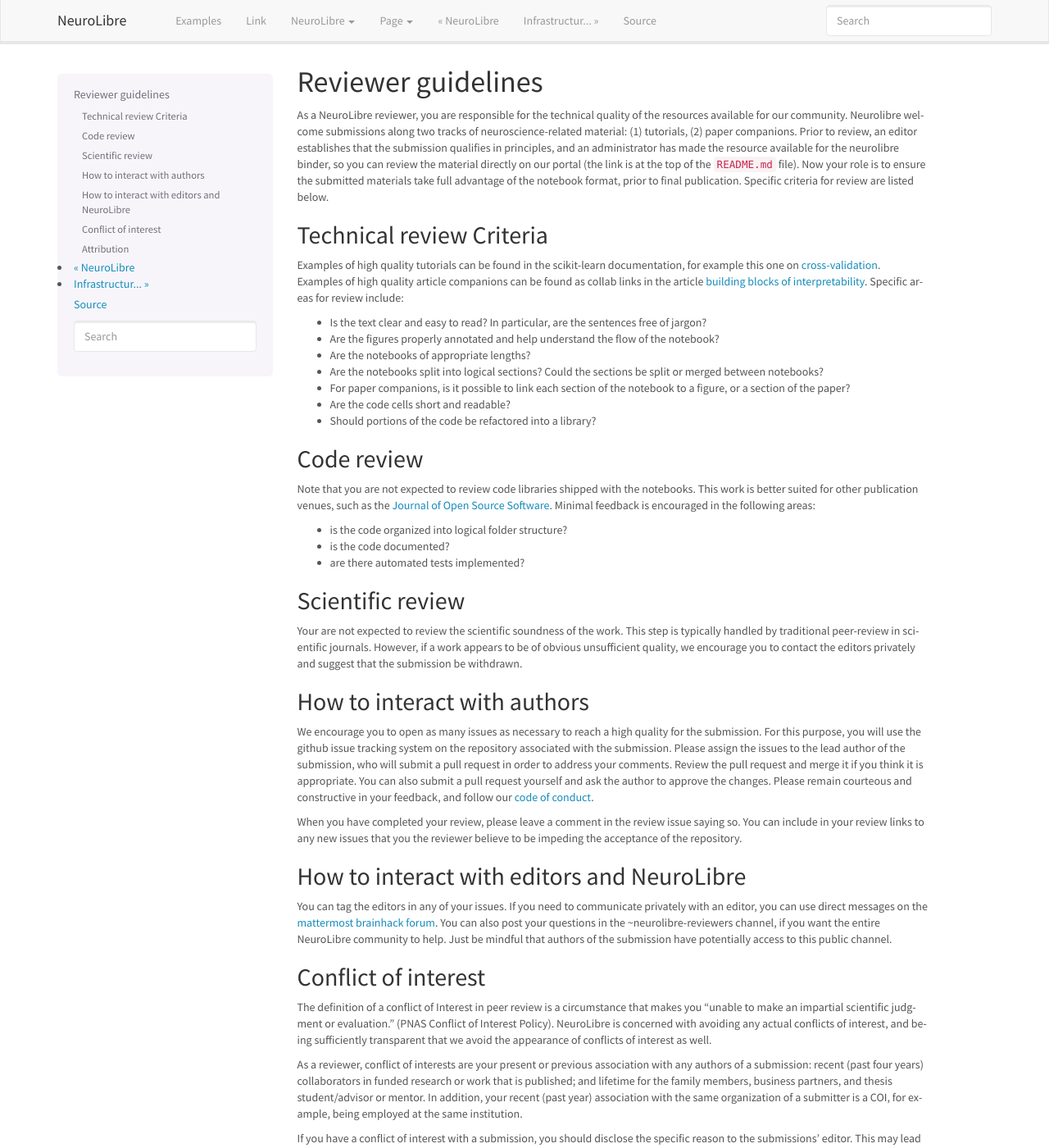
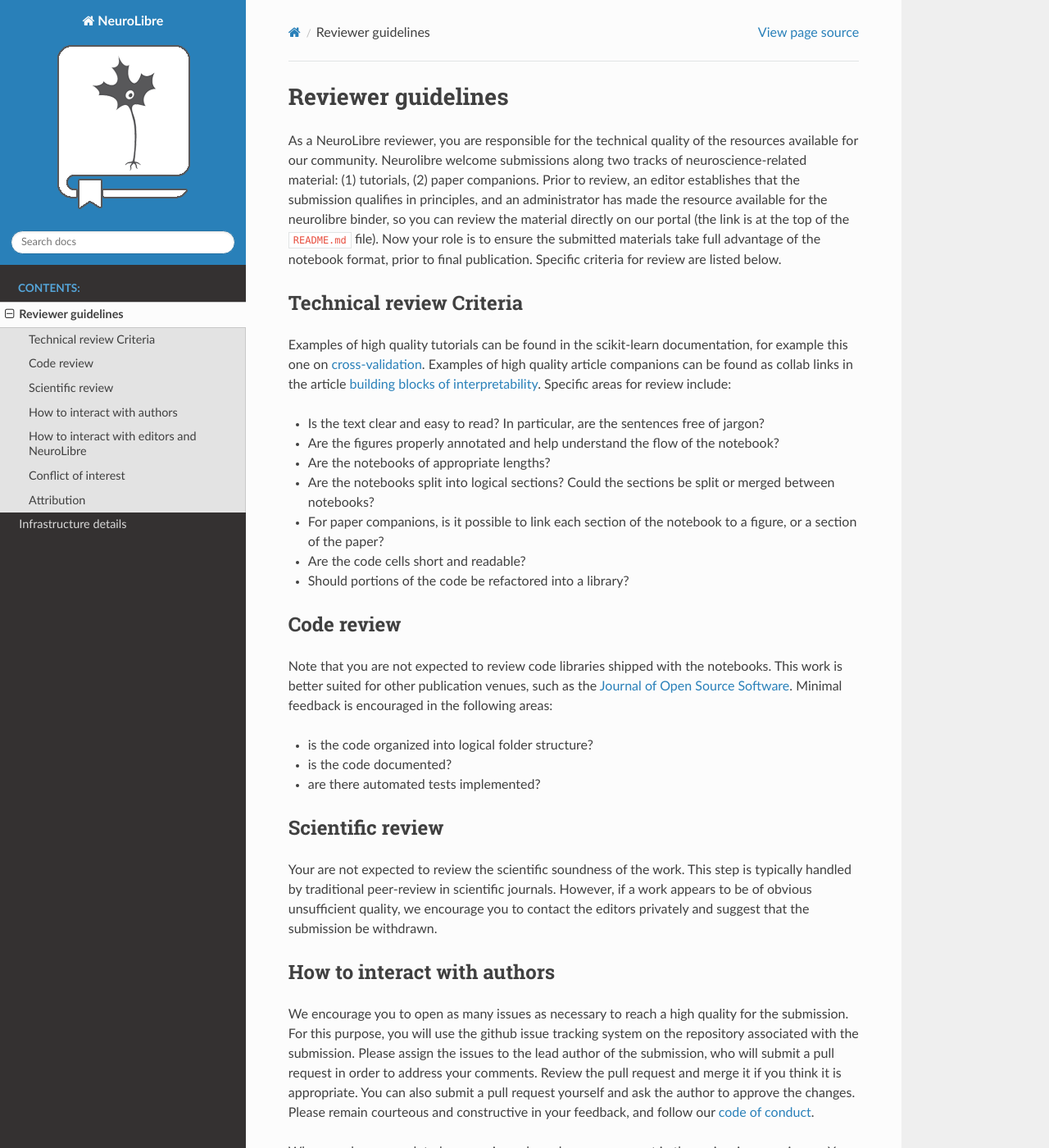
Before and after one commit to neurolibre/docs.neurolibre.org, a Sphinx documentation site: the page built from source/REVIEWER.md, in a window 1280 px wide and 1400 px high. Shown: the whole window at 82% size. Built offline with Sphinx 7.4.7 and the Read the Docs theme 2.0.0, drawn with Linux system fonts in a browser that asks for light colours; some of the changed text lies outside the part shown.

Commit message:
switching back to old RTD theme after team poll

```diff
--- a/requirements.txt
+++ b/requirements.txt
@@ -1,3 +1,3 @@
 sphinx
 recommonmark
-sphinx-bootstrap-theme
+sphinx_rtd_theme
--- a/source/conf.py
+++ b/source/conf.py
@@ -48,89 +48,15 @@
 # The theme to use for HTML and HTML Help pages.  See the documentation for
 # a list of builtin themes.
 #
-html_theme = 'bootstrap'
-# html_theme_path = sphinx_bootstrap_theme.get_html_theme_path()
+html_theme = 'sphinx_rtd_theme'
 
 # The logo
 html_logo = 'img/logo_neurolibre.png'
 
 # icon
-html_favicon = 'img/favicon.png'
+html_favicon = 'img/logo_neurolibre_small.png'
 
 # Add any paths that contain custom static files (such as style sheets) here,
 # relative to this directory. They are copied after the builtin static files,
 # so a file named "default.css" will overwrite the builtin "default.css".
 html_static_path = ['_static']
-
-# Theme options are theme-specific and customize the look and feel of a
-# theme further.
-html_theme_options = {
-    # Navigation bar title. (Default: ``project`` value)
-    'navbar_title': "NeuroLibre",
-
-    # Tab name for entire site. (Default: "Site")
-    'navbar_site_name': "NeuroLibre",
-
-    # A list of tuples containing pages or urls to link to.
-    # Valid tuples should be in the following forms:
-    #    (name, page)                 # a link to a page
-    #    (name, "/aa/bb", 1)          # a link to an arbitrary relative url
-    #    (name, "http://example.com", True) # arbitrary absolute url
-    # Note the "1" or "True" value above as the third argument to indicate
-    # an arbitrary url.
-    'navbar_links': [
-        ("Examples", "examples"),
-        ("Link", "http://example.com", True),
-    ],
-
-    # Render the next and previous page links in navbar. (Default: true)
-    'navbar_sidebarrel': True,
-
-    # Render the current pages TOC in the navbar. (Default: true)
-    'navbar_pagenav': True,
-
-    # Tab name for the current pages TOC. (Default: "Page")
-    'navbar_pagenav_name': "Page",
-
-    # Global TOC depth for "site" navbar tab. (Default: 1)
-    # Switching to -1 shows all levels.
-    'globaltoc_depth': 2,
-
-    # Include hidden TOCs in Site navbar?
-    #
-    # Note: If this is "false", you cannot have mixed ``:hidden:`` and
-    # non-hidden ``toctree`` directives in the same page, or else the build
-    # will break.
-    #
-    # Values: "true" (default) or "false"
-    'globaltoc_includehidden': "true",
-
-    # HTML navbar class (Default: "navbar") to attach to <div> element.
-    # For black navbar, do "navbar navbar-inverse"
-    'navbar_class': "navbar",
-
-    # Fix navigation bar to top of page?
-    # Values: "true" (default) or "false"
-    'navbar_fixed_top': "true",
-
-    # Location of link to source.
-    # Options are "nav" (default), "footer" or anything else to exclude.
-    'source_link_position': "nav",
-
-    # Bootswatch (http://bootswatch.com/) theme.
-    #
-    # Options are nothing (default) or the name of a valid theme
-    # such as "cosmo" or "sandstone".
-    #
-    # The set of valid themes depend on the version of Bootstrap
-    # that's used (the next config option).
-    #
-    # Currently, the supported themes are:
-    # - Bootstrap 2: https://bootswatch.com/2
-    # - Bootstrap 3: https://bootswatch.com/3
-    'bootswatch_theme': "lumen",
-
-    # Choose Bootstrap version.
-    # Values: "3" (default) or "2" (in quotes)
-    'bootstrap_version': "3",
-}
```
